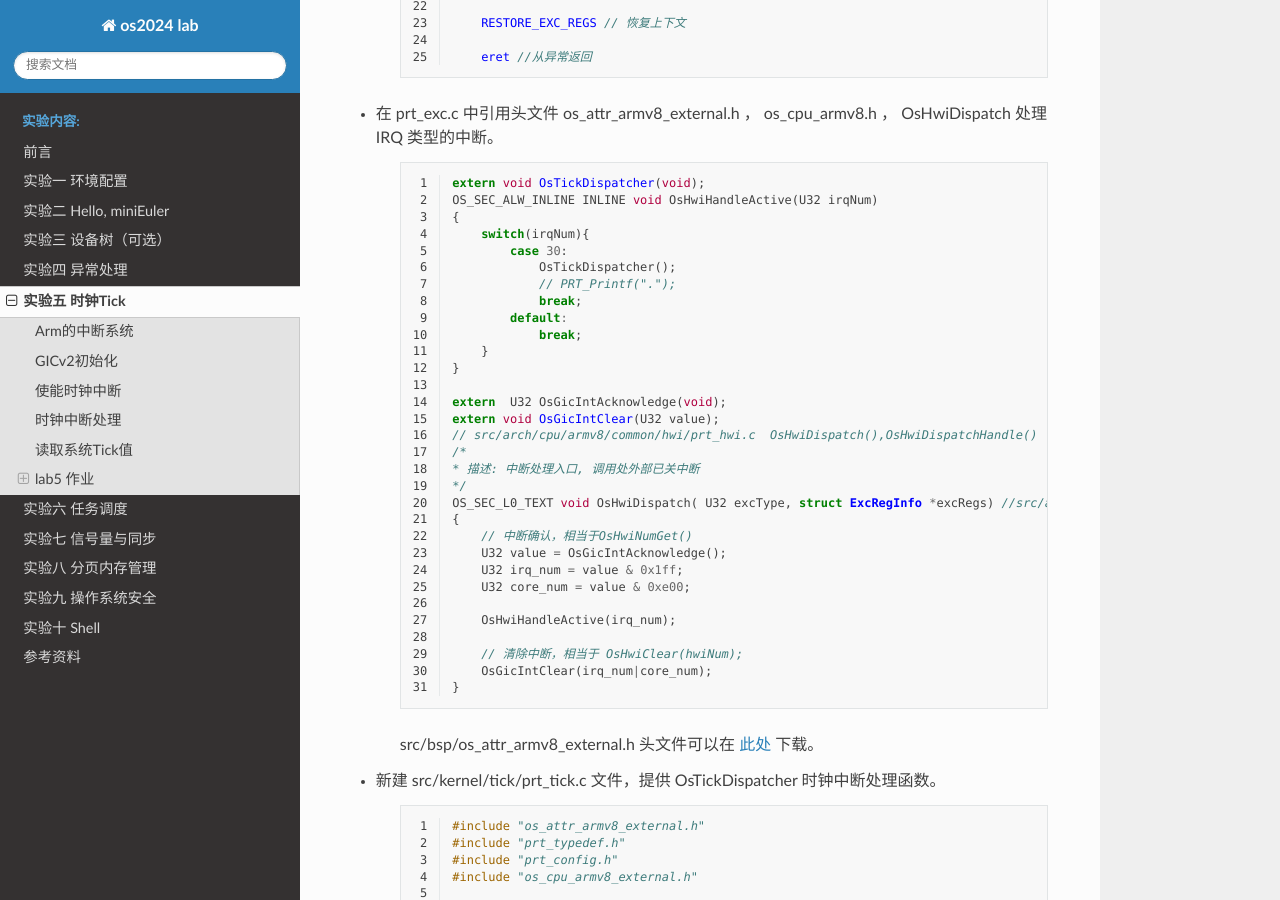
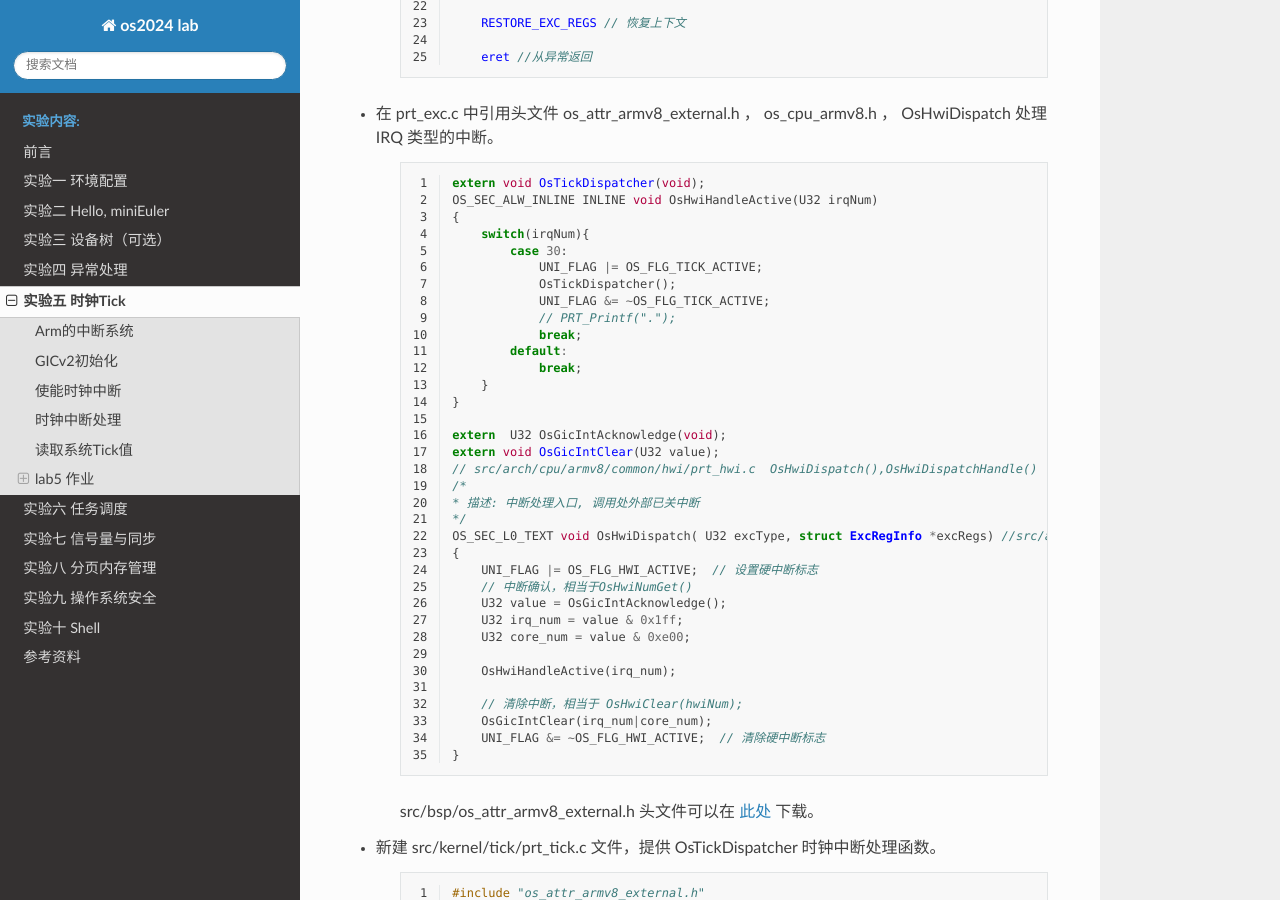
Before and after one commit to ruiatgithub/os2024, a Sphinx documentation site: the page built from source/lab5/index.rst, in a window 1280 px wide and 900 px high, scrolled down 8053 px. Built offline with Sphinx 7.4.7 and the Read the Docs theme 3.1.0, drawn with Linux system fonts in a browser that asks for light colours; pages that are not in the unit, such as notebooks, are missing from menus.

Commit message:
修复函数名称错误，新增中断时设置UNI_FLAG标志

```diff
--- a/source/lab5/index.rst
+++ b/source/lab5/index.rst
@@ -377,7 +377,9 @@ GICv2初始化
         {
             switch(irqNum){
                 case 30:
+                    UNI_FLAG |= OS_FLG_TICK_ACTIVE;
                     OsTickDispatcher();
+                    UNI_FLAG &= ~OS_FLG_TICK_ACTIVE;
                     // PRT_Printf(".");
                     break;
                 default:
@@ -393,6 +395,7 @@ GICv2初始化
         */
         OS_SEC_L0_TEXT void OsHwiDispatch( U32 excType, struct ExcRegInfo *excRegs) //src/arch/cpu/armv8/common/hwi/prt_hwi.c
         {
+            UNI_FLAG |= OS_FLG_HWI_ACTIVE;  // 设置硬中断标志
             // 中断确认，相当于OsHwiNumGet()
             U32 value = OsGicIntAcknowledge();
             U32 irq_num = value & 0x1ff;
@@ -402,6 +405,7 @@ GICv2初始化
 
             // 清除中断，相当于 OsHwiClear(hwiNum);
             OsGicIntClear(irq_num|core_num);
+            UNI_FLAG &= ~OS_FLG_HWI_ACTIVE;  // 清除硬中断标志
         }
 
     src/bsp/os_attr_armv8_external.h 头文件可以在 `此处 <../\_static/os_attr_armv8_external.h>`_ 下载。
--- a/source/lab9/index.rst
+++ b/source/lab9/index.rst
@@ -64,7 +64,7 @@ QEMU的virt机器默认没有键盘作为输入设备，但当我们执行QEMU
     extern void OsGicIntSetConfig(uint32_t interrupt, uint32_t config);
     extern void OsGicIntSetPriority(uint32_t interrupt, uint32_t priority);
     extern void OsGicEnableInt(U32 intId);
-    extern void OsGicClearInt(uint32_t interrupt);
+    extern void OsGicClearIntPending(uint32_t interrupt);
     extern U32 PRT_Printf(const char *format, ...);
     U32 PRT_UartInit(void)
     {
@@ -88,7 +88,7 @@ QEMU的virt机器默认没有键盘作为输入设备，但当我们执行QEMU
         // 启用UART 接收中断
         OsGicIntSetConfig(33, 0); //可省略
         OsGicIntSetPriority(33, 0);
-        OsGicClearInt(33); //可省略
+        OsGicClearIntPending(33); //可省略
         OsGicEnableInt(33);
 
         // 创建uart数据接收信号量
```
